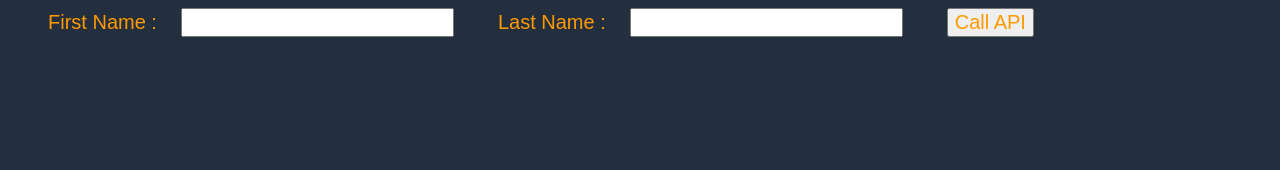
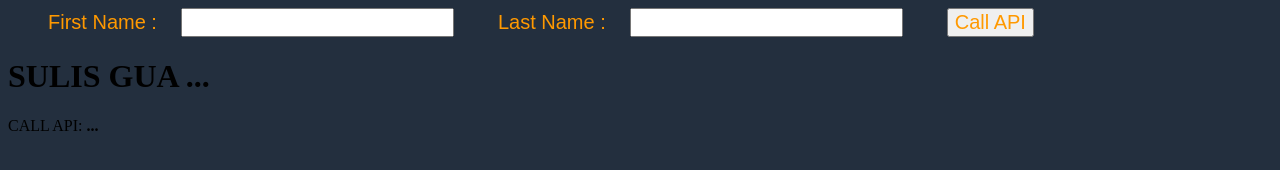
Before and after one commit to sulistiana18/my-first-static-web-app, a plain HTML site: page index.html in a window 1280 px wide. Drawn offline with Linux system fonts and the light colour scheme; no server answers.

Commit message:
commit ya

```diff
--- a/index.html
+++ b/index.html
@@ -32,6 +32,8 @@
         <!-- set button onClick method to call function we defined passing input values as parameters -->
         <button type="button" onclick="callAPI(document.getElementById('fName').value,document.getElementById('lName').value)">Call API</button>
     </form>
+    <h1>SULIS GUA ...</h1>
+    <p>CALL API: <b id="name">...</b></p>
 </body>
 
 <script>
```
